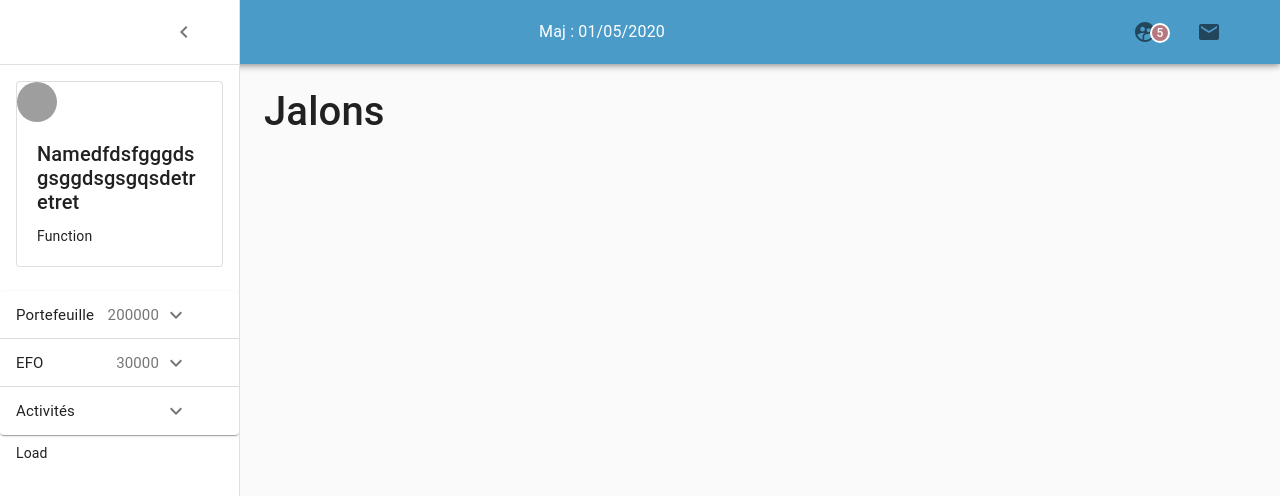
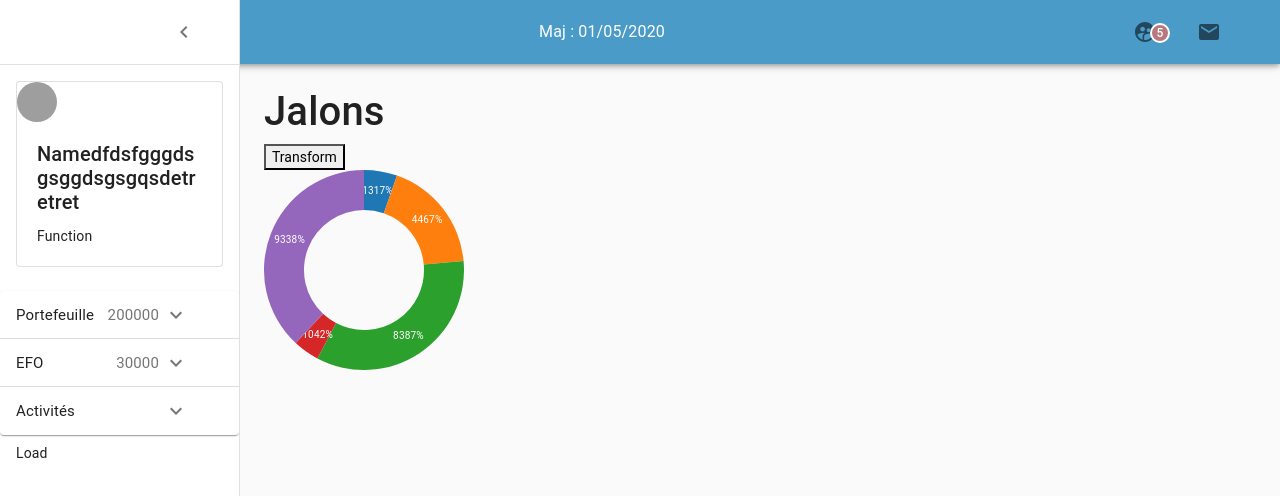
Before and after one commit to zoompe/zoom, a React (Create React App) app: page /home/jalons in a window 1280 px wide. Shown: the top 496 px of the page. Built offline with nearby package versions, Linux system fonts and the light colour scheme; grey boxes are pictures that could not be loaded.

Commit message:
test chiepart

```diff
--- a/package.json
+++ b/package.json
@@ -9,6 +9,7 @@
     "@testing-library/react": "^9.3.2",
     "@testing-library/user-event": "^7.1.2",
     "bootstrap": "^4.5.0",
+    "d3": "^5.16.0",
     "react": "^16.13.1",
     "react-dom": "^16.13.1",
     "react-hook-form": "^5.7.2",
--- a/src/components/connexion/RegisterUserTest.js
+++ b/src/components/connexion/RegisterUserTest.js
@@ -1,7 +1,7 @@
 import React from 'react';
 import SelectUseForm from '../shared/Select';
-import { isUserPermitted } from '../../utils/permissions';
-import { CONSEILLER, ELP } from '../../utils/permissionsTypes';
+// import { isUserPermitted } from '../../utils/permissions';
+// import { CONSEILLER, ELP } from '../../utils/permissionsTypes';
 import { useForm } from 'react-hook-form'
 import './registerUser.css';
 
--- /dev/null
+++ b/src/components/wallet/jalons/JalonPie.js
@@ -0,0 +1,39 @@
+import React, { useState } from "react";
+import * as d3 from "d3";
+import PieSVG from "./PieSVG";
+
+
+function JalonPie() {
+  const generateData = (value, length = 5) =>
+    d3.range(length).map((index) => ({
+      date: index,
+      value: Math.random() * 100
+    }));
+
+  const [data, setData] = useState(generateData(0));
+  const changeData = () => {
+    setData(generateData());
+  };
+
+
+  return (
+    <div className="App">
+      <div>
+        <button onClick={changeData}>Transform</button>
+      </div>
+
+      <div>
+        <PieSVG
+          data={data}
+          width={200}
+          height={200}
+          innerRadius={60}
+          outerRadius={100}
+        />
+      </div>
+
+    </div>
+  );
+}
+
+export default JalonPie;
--- a/src/components/wallet/jalons/Jalons.js
+++ b/src/components/wallet/jalons/Jalons.js
@@ -1,7 +1,14 @@
 import React from 'react';
+import JalonPie from './JalonPie';
 
 const Jalons = () => {
-	return <h1>Jalons</h1>;
+	return (
+	<div>
+	<h1>Jalons</h1>
+	<JalonPie />
+	</div>
+	)
+	;
 };
 
 export default Jalons;
--- /dev/null
+++ b/src/components/wallet/jalons/PieSVG.js
@@ -0,0 +1,53 @@
+import React from "react";
+import * as d3 from "d3";
+
+// const couleur=['#dc3545','#dc32345','#dc3545','#dc3545','#dc3545']
+
+const Arc = ({ data, index, createArc, colors, format }) => (
+  <g key={index} className="arc">
+    <path className="arc" d={createArc(data)} fill={colors(index)} />
+    <text
+      transform={`translate(${createArc.centroid(data)})`}
+      textAnchor="middle"
+      alignmentBaseline="middle"
+      fill="white"
+      fontSize="10"
+    >
+      {format(data.value)}
+    </text>
+  </g>
+);
+
+const PieSVG = props => {
+  const createPie = d3
+    .pie()
+    .value(d => d.value)
+    .sort(null);
+  const createArc = d3
+    .arc()
+    .innerRadius(props.innerRadius)
+    .outerRadius(props.outerRadius);
+  const colors = d3.scaleOrdinal(d3.schemeCategory10);
+  // const format = d3.format(".2f");
+  const format = d3.format(".0%") //rounded percentage
+  const data = createPie(props.data);
+
+  return (
+    <svg width={props.width} height={props.height}>
+      <g transform={`translate(${props.outerRadius} ${props.outerRadius})`}>
+        {data.map((d, i) => (
+          <Arc
+            key={i}
+            data={d}
+            index={i}
+            createArc={createArc}
+            colors={colors}
+            format={format}
+          />
+        ))}
+      </g>
+    </svg>
+  );
+};
+
+export default PieSVG;
```
Also changed, not shown: 1 other file (tests, documents, lock files or other folders).
